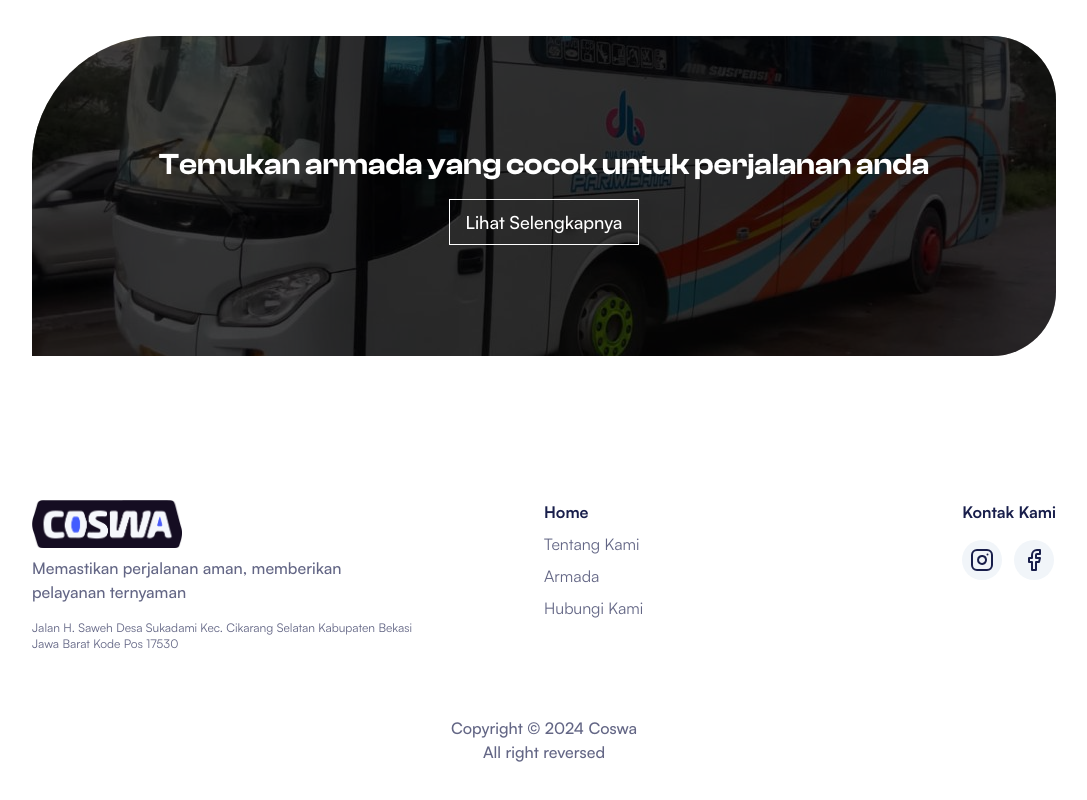
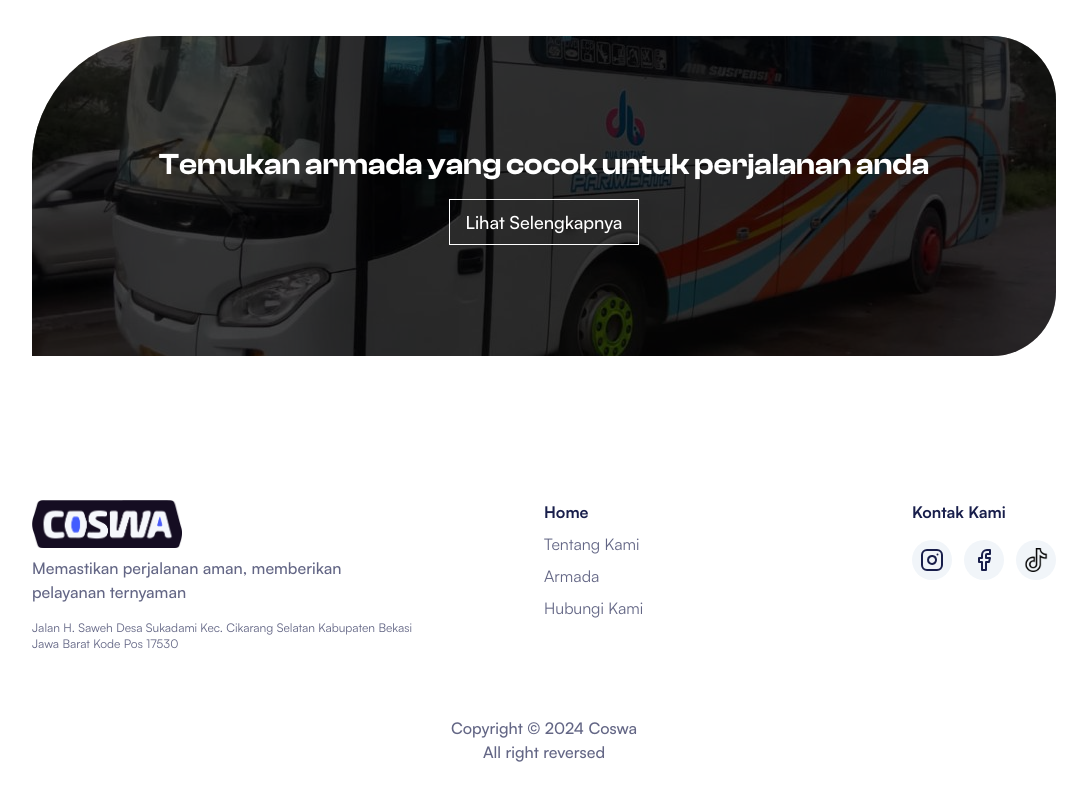
Before and after one commit to hradiluhung/coswa, a Next.js app: page / in a window 1280 px wide. Shown: the part 1860-2660 px from the top of the page, without its empty margins (96-1183 px from the left). Built offline with nearby package versions, Linux system fonts and the light colour scheme.

Commit message:
add tiktok on footer

```diff
--- a/src/components/footer/Footer.tsx
+++ b/src/components/footer/Footer.tsx
@@ -52,24 +52,23 @@ export default function Footer() {
             >
               <Instagram size={24} />
             </Link>
-            {/* <Link
-              href={"https://www.youtube.com"}
-              className="p-2 bg-slate-100 rounded-full text-primary"
-            >
-              <Youtube size={24} />
-            </Link> */}
             <Link
               href={"https://www.facebook.com"}
               className="p-2 bg-slate-100 rounded-full text-primary"
             >
               <Facebook size={24} />
             </Link>
-            {/* <Link
-              href={"https://www.linkedin.com"}
+            <Link
+              href="https://www.tiktok.com/@coswatransport"
               className="p-2 bg-slate-100 rounded-full text-primary"
             >
-              <Linkedin size={24} />
-            </Link> */}
+              <Image
+                width={24}
+                height={24}
+                src="/images/tik-tok.png"
+                alt="Tiktok"
+              />
+            </Link>
           </div>
         </div>
       </div>
```
